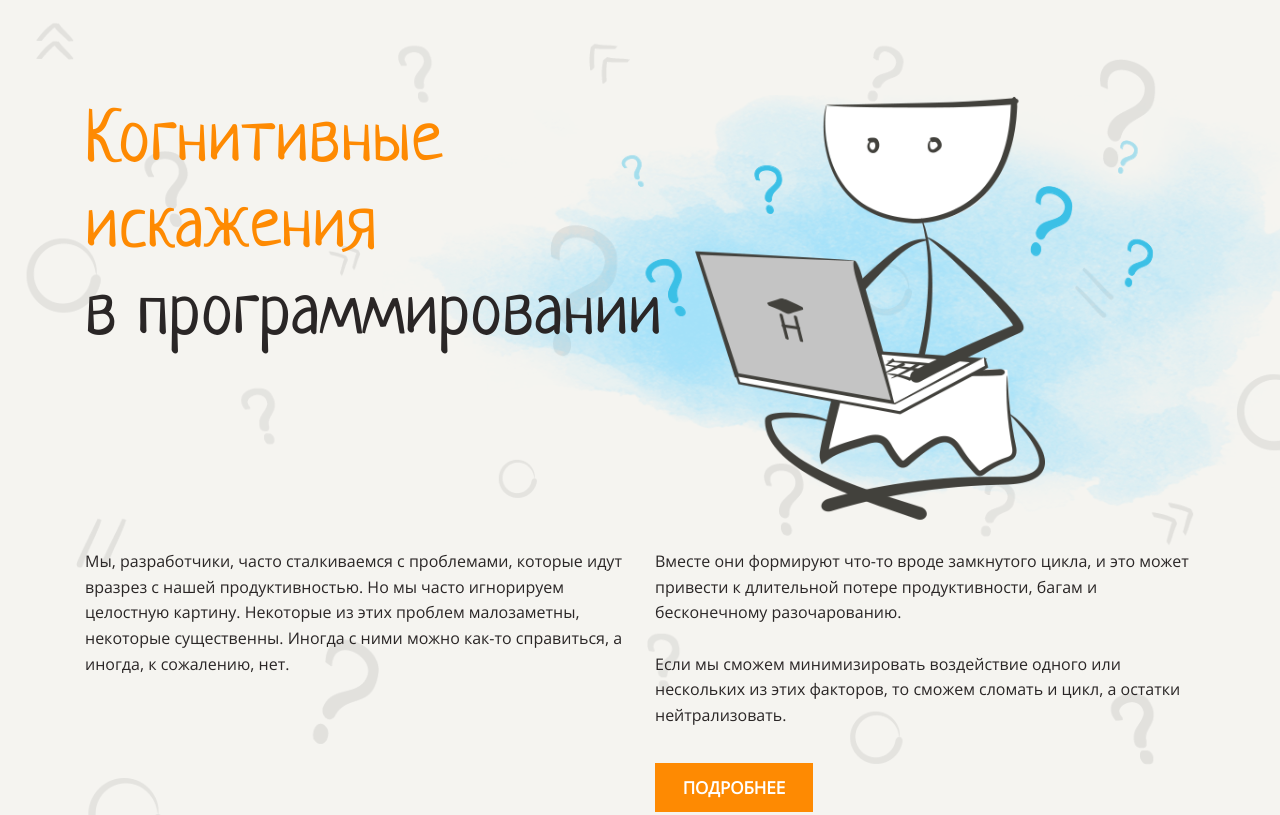
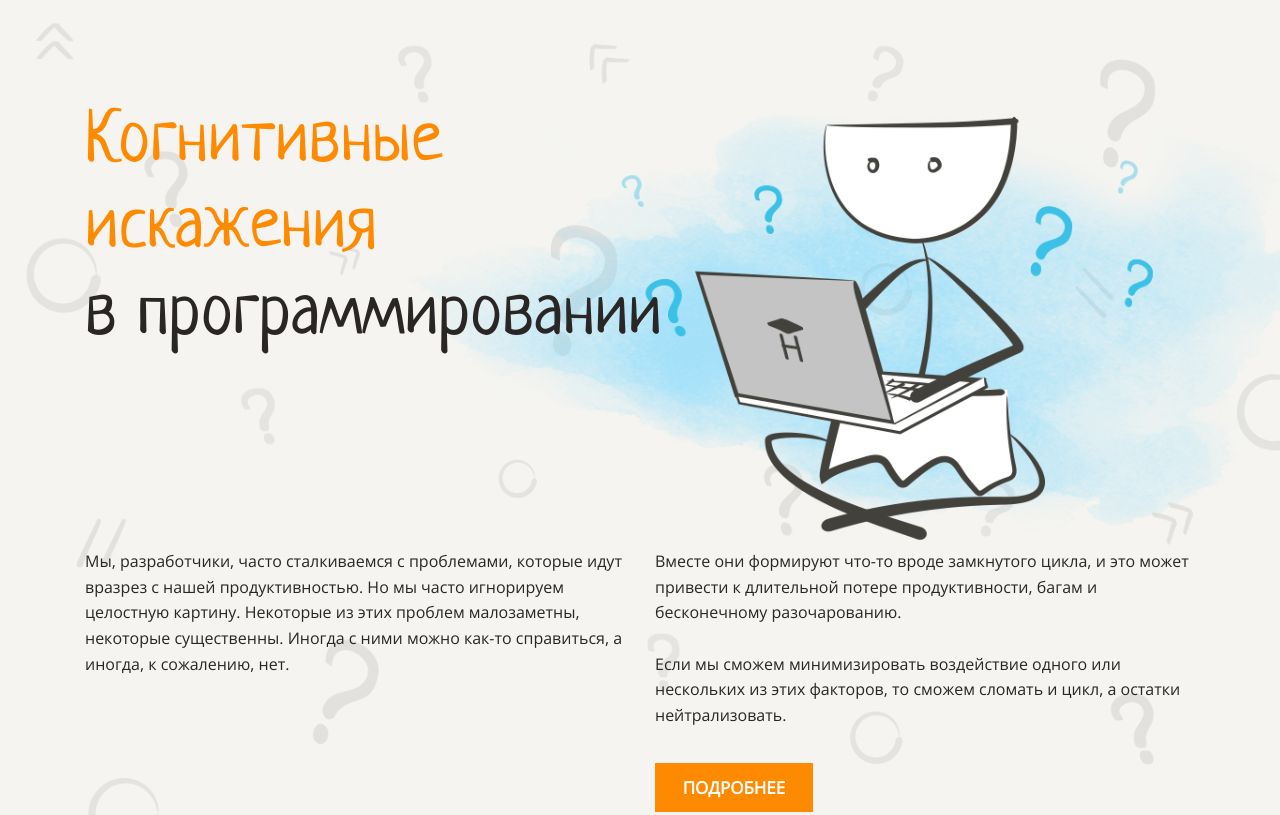
Before and after one commit to dovlin-m/layout-designer-project-lvl1, a website: page src/index.html in a window 1280 px wide. Shown: the top 815 px of the page. Drawn offline with Linux system fonts and the light colour scheme.

Commit message:
change picture header

```diff
--- a/src/styles/style.css
+++ b/src/styles/style.css
@@ -119,7 +119,7 @@ body {
 .heading-picture {
 
   position: absolute;
-  top: 35px;
+  top: 55px;
   right: -270px;
   height: 525px;
 }
```
